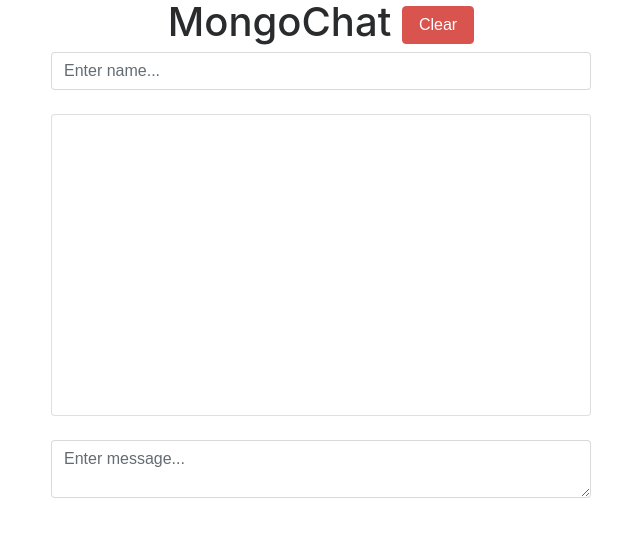
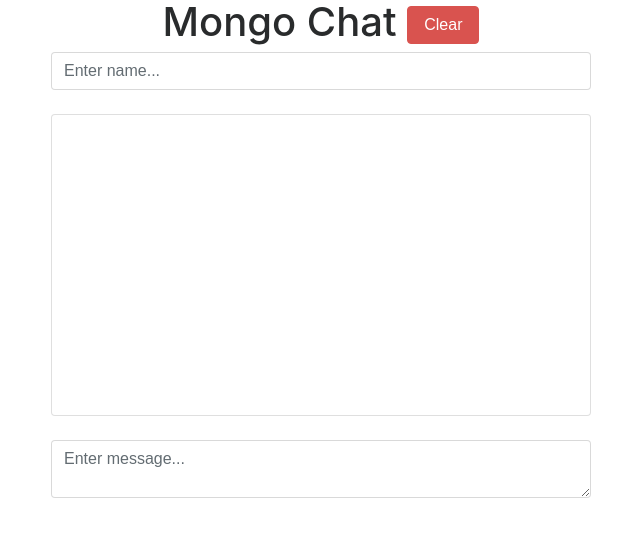
Before and after one commit to Soussi-Aymen/Socket.io-MongoDB-chat, a website: page index.html in a window 1280 px wide. Shown: the whole page, without its empty margins (319-959 px from the left). Drawn offline with nearby package versions, Linux system fonts and the light colour scheme; no server answers.

Commit message:
Message improved

```diff
--- a/index.html
+++ b/index.html
@@ -15,7 +15,7 @@
         <div class="row">
             <div class="col-md-6 offset-md-3 col-sm-12">
                 <h1 class="text-center">
-                    MongoChat
+                    Mongo Chat
                     <button id="clear" class="btn btn-danger">Clear</button>
                 </h1>
                 <div id="status"></div>
```
